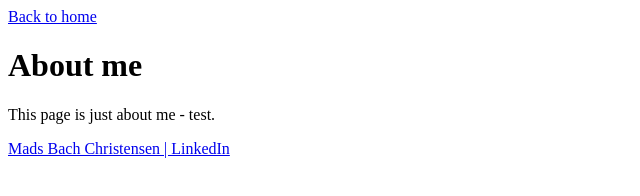
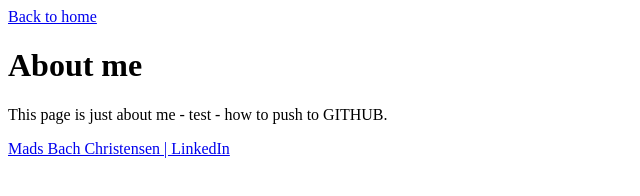
Before and after one commit to dkmabach/Bach, a plain HTML site: page About me.html in a window 1280 px wide. Shown: the whole page, without its empty margins (0-640 px from the left). Drawn offline with Linux system fonts and the light colour scheme.

Commit message:
just chaged a text

```diff
--- a/About me.html
+++ b/About me.html
@@ -8,7 +8,7 @@
   <body>
     <a href="index.html">Back to home</a>
     <h1>About me</h1>
-    <p>This page is just about me - test.</p>
+    <p>This page is just about me - test - how to push to GITHUB.</p>
     <p><a href="https://www.linkedin.com/in/mads-bach-christensen-a054731/">Mads Bach Christensen | LinkedIn</a></p>
   </body>
 </html>
```
